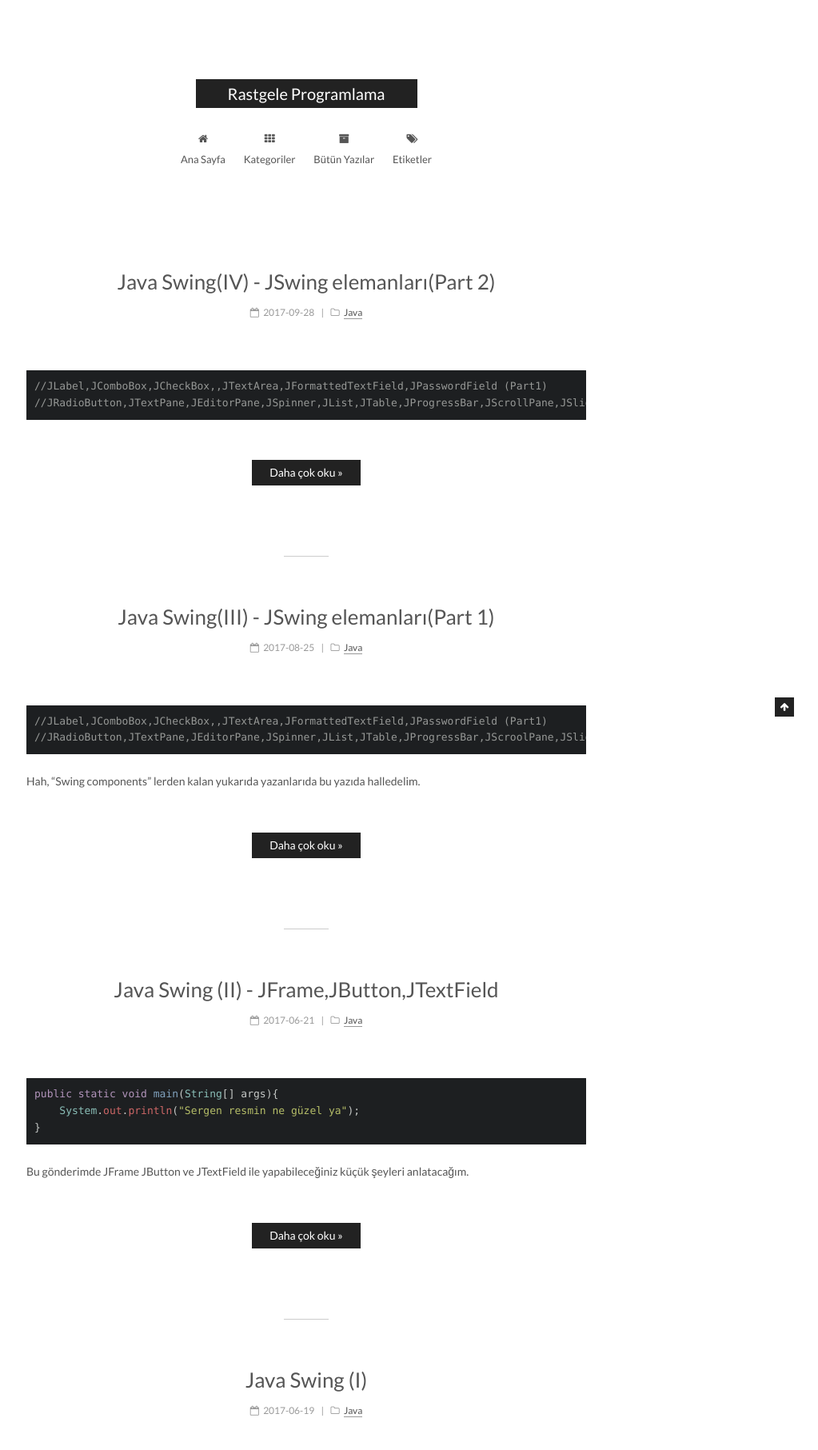
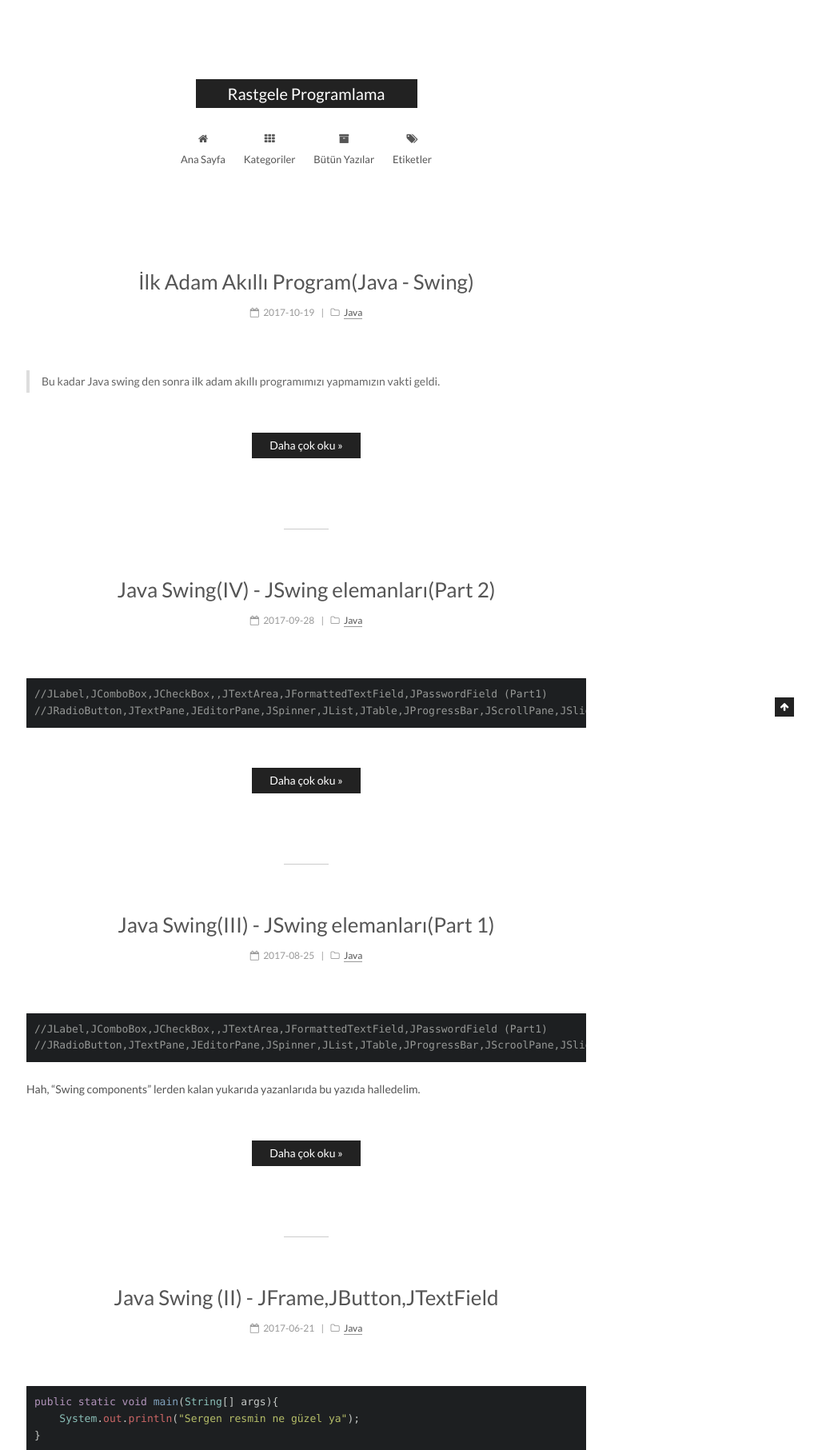
Before and after one commit to sergenp/sergenp.github.io, a Jekyll site: the page built from index.html, in a window 1280 px wide, cut to the strip 104-1917 px from the top of the page. Shown: the whole strip at 80% size, without its empty margins (257-1280 px from the left). Built offline with Jekyll 4.4.1, drawn with Linux system fonts in a browser that asks for light colours; the list of posts is cut into pages by our own code; some of the changed text lies outside the part shown.

Commit message:
Update 2017-10-19-ilkadamakilli-swing.md

```diff
--- a/_posts/2017-10-19-ilkadamakilli-swing.md
+++ b/_posts/2017-10-19-ilkadamakilli-swing.md
@@ -1,6 +1,10 @@
 ---
-published: false
+published: true
 title: İlk Adam Akıllı Program(Java - Swing)
+layout: post
+categories: Java
+tags:
+  - swing
 ---
 > Bu kadar Java swing den sonra ilk adam akıllı programımızı yapmamızın vakti geldi.
 
```
